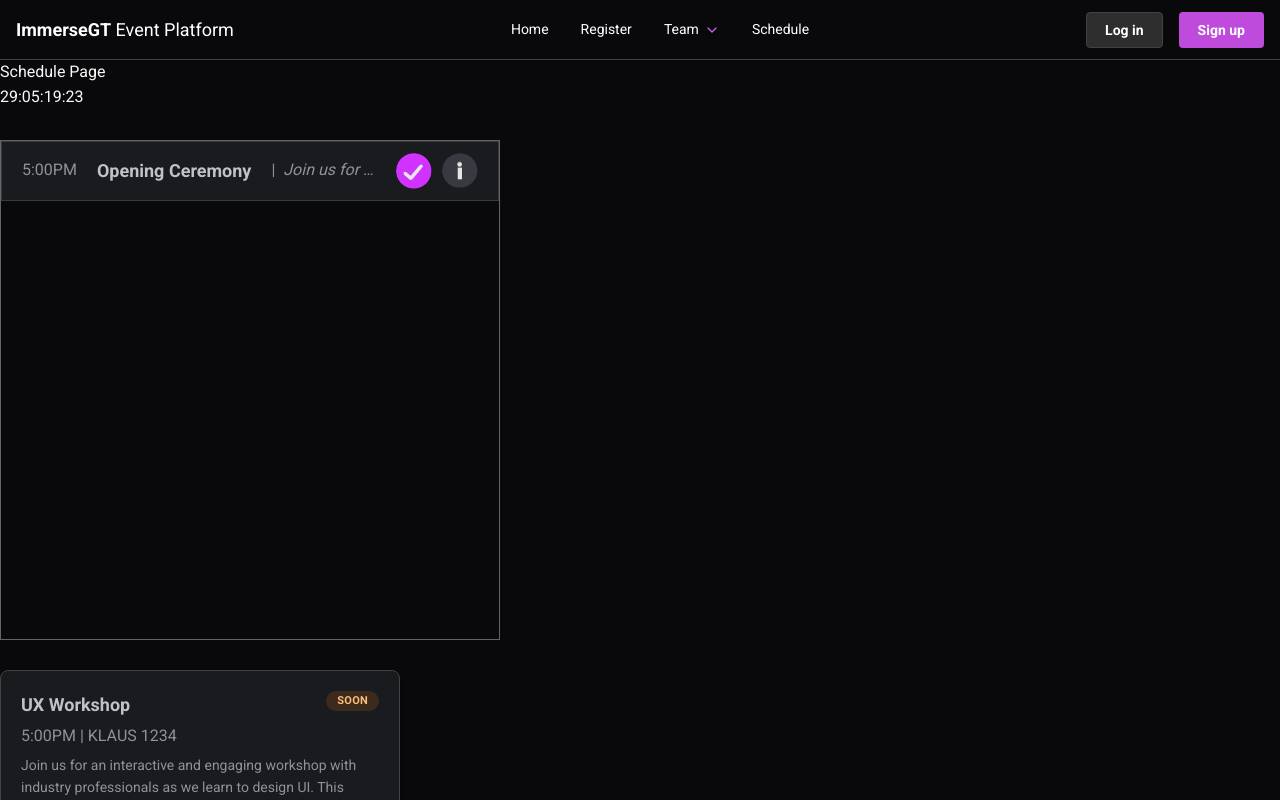
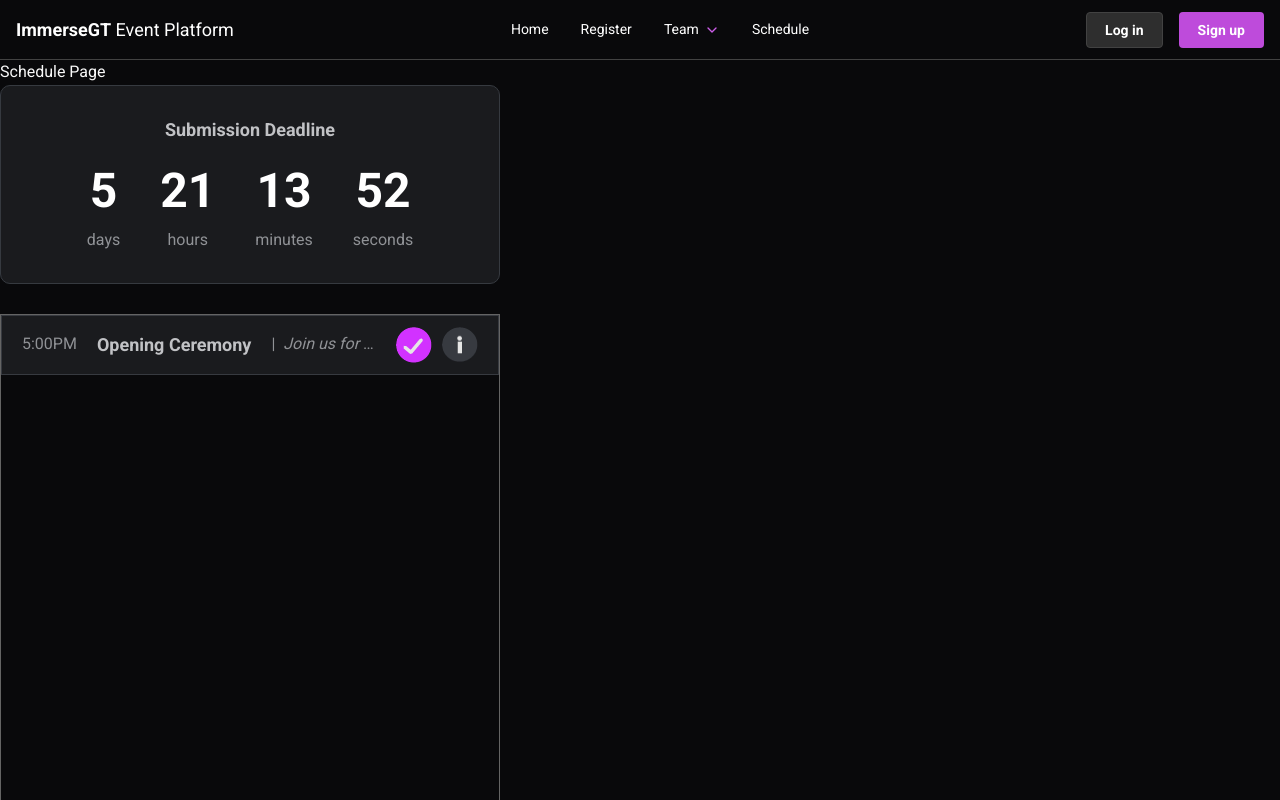
Before and after one commit to immersegt/immersegt, a Next.js app: page /schedule in a window 1280 px wide. Shown: the top 800 px of the page. Built offline with nearby package versions, Linux system fonts and the light colour scheme.

Commit message:
Added invite teammates section to team page with searchbox and participants, adjusted header background color on landing page

```diff
--- a/app/schedule/page.tsx
+++ b/app/schedule/page.tsx
@@ -4,16 +4,14 @@ import 'styles/index.css'
 import 'styles/schedule.css';
 
 import ScheduleItem from 'components/ScheduleItem';
-import Countdown from 'react-countdown';
 import EventCard from 'components/EventCard';
-
-const endDate = new Date(2023, 11, 27, 10);
+import Countdown from 'components/Countdown';
 
 const Schedule = () => {
     return (
         <section>
             Schedule Page
-            <div><Countdown date={endDate} /></div>
+            <Countdown days={5} hours={21} minutes={13} seconds={52} past={false}/>
             <div className="scheduleContainer">
                 <ScheduleItem title="Opening Ceremony" time="5:00PM" description="Join us for an interactive and engaging
                 workshop with industry professionals where we will" save={true} location="KLAUS 1234" />
--- /dev/null
+++ b/components/Countdown.tsx
@@ -0,0 +1,38 @@
+import 'styles/index.css'
+import 'styles/countdown.css';
+
+interface CountdownProps {
+    days: number,
+    hours: number,
+    minutes: number,
+    seconds: number,
+    past: boolean
+}
+
+const Countdown = ({ days, hours, minutes, seconds, past }: CountdownProps) => {
+    return (
+        <div className="countdown">
+            <h3>{past ? "Past Deadline" : "Submission Deadline"}</h3>
+            <div className="countdownContainer">
+                <div className="numGroup">
+                    <p className="bigNum"><b>{days}</b></p>
+                    <p className="smallDesc">days</p>
+                </div>
+                <div className="numGroup">
+                    <p className="bigNum"><b>{hours}</b></p>
+                    <p className="smallDesc">hours</p>
+                </div>
+                <div className="numGroup">
+                    <p className="bigNum"><b>{minutes}</b></p>
+                    <p className="smallDesc">minutes</p>
+                </div>
+                <div className="numGroup">
+                    <p className="bigNum"><b>{seconds}</b></p>
+                    <p className="smallDesc">seconds</p>
+                </div>
+            </div>
+        </div>
+    )
+}
+
+export default Countdown;
--- a/components/ScheduleItem.tsx
+++ b/components/ScheduleItem.tsx
@@ -48,7 +48,7 @@ const ScheduleItem = ({ title, time, location, description, save, longDescriptio
                     </UnstyledButton>
                 </div>
             </div>
-            <Modal opened={opened} onClose={close} title={title} onClick={interested}>
+            <Modal opened={opened} onClose={close} title={title}>
                 <p>Time: {time}</p>
                 <p>Location: {location}</p>
                 {host === undefined ? <></> : (
--- /dev/null
+++ b/styles/countdown.css
@@ -0,0 +1,35 @@
+.countdown {
+    width: auto;
+    max-width: 500px;
+    background-color: rgb(26, 27, 30);
+    text-align: left;
+    border: 1px solid rgb(54, 58, 64);
+    border-radius: 10px;
+    padding: 30px;
+    display: flex;
+    flex-direction: column;
+    align-items: center;
+    gap: 10px;
+}
+
+.countdownContainer {
+    display: flex;
+    gap: 40px;
+    justify-content: center;
+}
+
+.numGroup {
+    display: flex;
+    flex-direction: column;
+    align-items: center;
+}
+
+.bigNum {
+    color: rgb(255, 255, 255);
+    font-size: 48px;
+}
+
+.smallDesc {
+    color: rgb(144, 146, 150);
+    font-size: 16px;
+}
--- a/styles/header.css
+++ b/styles/header.css
@@ -8,8 +8,8 @@
   padding-bottom: 4vh;
   background-color:rgb(9, 9, 11);
 background-image:
-radial-gradient(at 40% 60%, rgb(29, 3, 35) 0px, transparent 50%),
-radial-gradient(at 65% 40%, rgb(35, 0, 20) 0px, transparent 50%);
+radial-gradient(at 40% 60%, rgb(39, 5, 45) 0px, transparent 50%),
+radial-gradient(at 65% 40%, rgb(45, 0, 30) 0px, transparent 50%);
 }
 
 @keyframes slide-right {
--- /dev/null
+++ b/styles/searchbox.module.css
@@ -0,0 +1,3 @@
+.input:focus {
+    outline: 1px solid #CC5DE8;
+}
--- a/styles/teammember.css
+++ b/styles/teammember.css
@@ -66,3 +66,9 @@
     white-space: nowrap;
     width: 100%;
 }
+
+.availableBadge {
+    overflow: visible;
+    width: auto;
+    white-space: nowrap;
+}
```
Also changed, not shown: app/team/page.tsx (+28 -0 lines), components/SearchBox.tsx (added, +27 -0 lines), components/TeamMember.tsx (+33 -8 lines), styles/carousel.module.css (+5 -5 lines), styles/team.css (+7 -0 lines), 1 other file (tests, documents, lock files or other folders).
